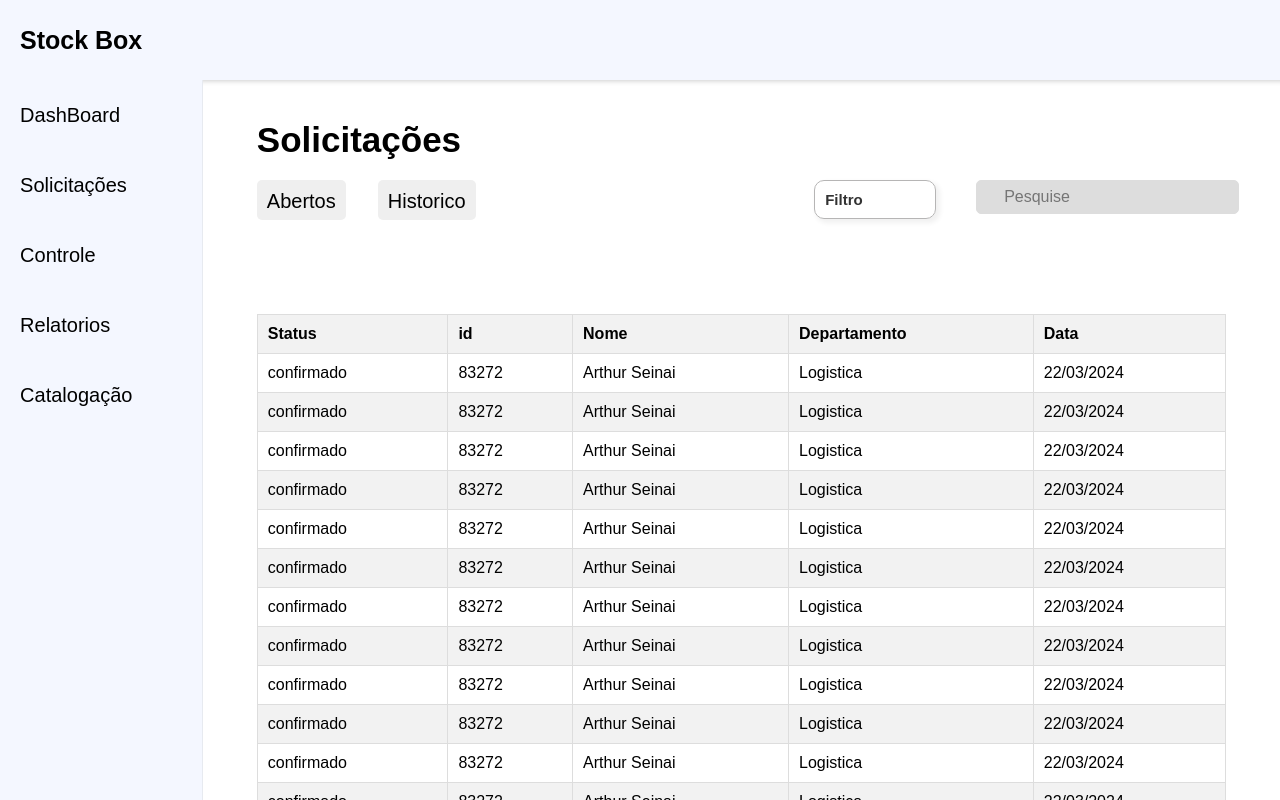
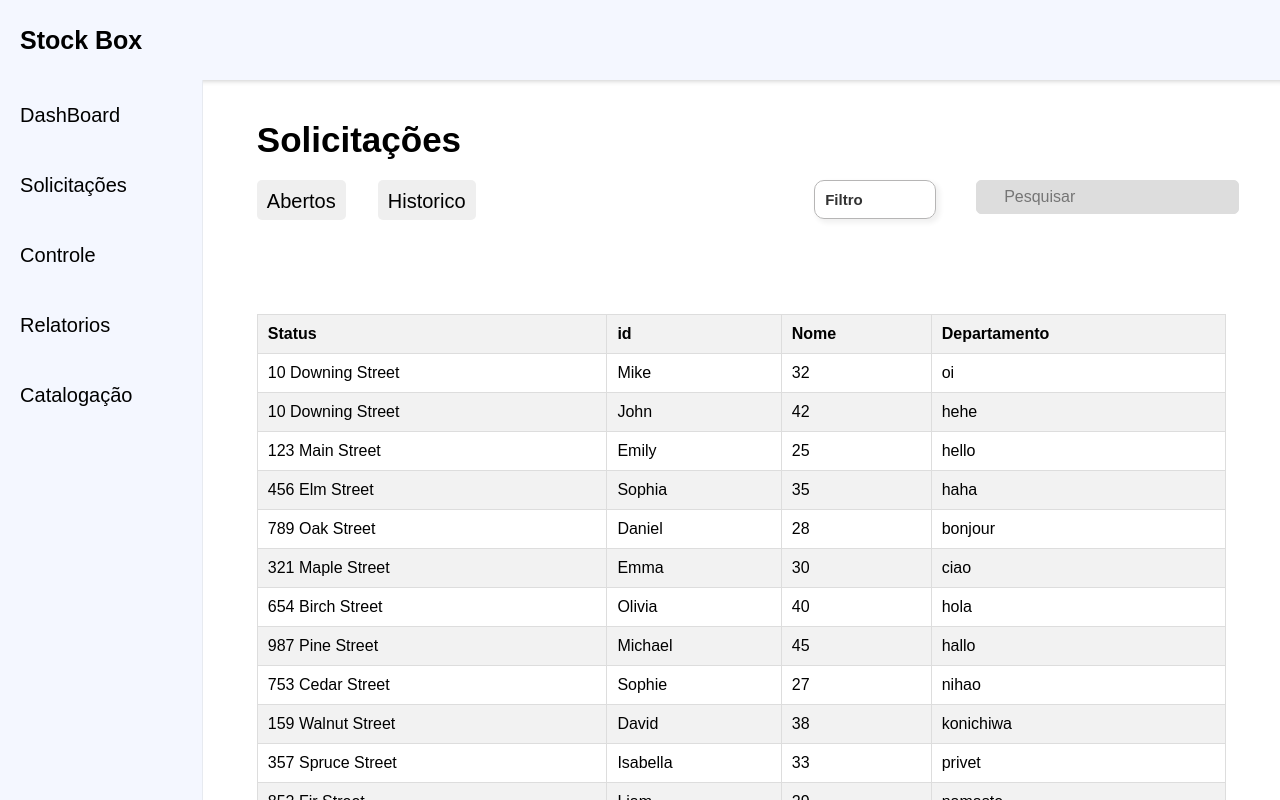
Before and after one commit to onDashCorporation/ACAI, a React (Vite) app in the folder frontend/: page /solicitacoes in a window 1280 px wide. Built offline with nearby package versions, Linux system fonts and the light colour scheme.

Commit message:
Feat: new tabel

```diff
--- a/frontend/src/components/search/search.jsx
+++ b/frontend/src/components/search/search.jsx
@@ -1,7 +1,7 @@
 import React, { useEffect, useState } from "react";
 import * as S from "./style";
 
-const Search = ({ options }) => {
+const Search = ({ options, placeholder, onChange }) => {
   // conts que armazena o que esta sendo pesquisado
   const [inputSearch, setInputSearch] = useState("");
   // const que armazena o a pesquisa já filtrada
@@ -42,9 +42,9 @@ const Search = ({ options }) => {
         <S.SearchInput
 
           type="text"
-          placeholder="Pesquise"
+          placeholder={placeholder || "Pesquise"}
           value={inputSearch}
-          onChange={handleFilter}
+          onChange={onChange && handleFilter}
           maxlength={40}
         ></S.SearchInput>
       </S.SearchContainer>
--- a/frontend/src/pages/Solicitacoes/solicitacoes.jsx
+++ b/frontend/src/pages/Solicitacoes/solicitacoes.jsx
@@ -5,56 +5,23 @@ import Dropdown from "../../components/dropdown/dropdown";
 import { useState, useEffect } from "react";
 import Search from "../../components/search/search";
 import Options from "./db.json";
+import row from "./tabledb.json";
 const solicitacoes = () => {
-  const dataSource = [
-    {
-      key: "1",
-      name: "Mike",
-      age: 32,
-      address: "10 Downing Street",
-      hehe: "oi",
-    },
-    {
-      key: "2",
-      name: "John",
-      age: 42,
-      address: "10 Downing Street",
-      hehe: "hehe",
-    },
-  ];
 
   const [filterop, setFilterop] = useState("Filtro");
-  const [filteredInfo, setFilteredInfo] = useState({});
+  const [searchTerm, setSearchTerm] = useState("");
+  const [filteredRow, setFilteredRow] = useState(row); // Estado para armazenar as linhas filtradas
+  console.log(setSearchTerm)
+  // Função para filtrar as linhas com base no termo de pesquisa
+  useEffect(() => {
+    const filteredData = row.filter((value) =>
+      Object.values(value).some((field) =>
+        field.toString().toLowerCase().includes(searchTerm.toLowerCase())
+      )
+    );
+    setFilteredRow(filteredData);
+  }, [searchTerm]);
 
-
-
-
-  const columns = [
-    {
-      title: "Name",
-      dataIndex: "name", // Chave correspondente nos dados
-      key: "name",
-
-
-    },
-    {
-      title: "Age",
-      dataIndex: "age",
-      key: "age",
-    },
-    {
-      title: "Address",
-      dataIndex: "address",
-      key: "address",
-
-    },
-    {
-      title: "Hehe",
-      dataIndex: "hehe",
-      key: "hehe",
-
-    },
-  ];
 
   return (
     <S.Body>
@@ -74,7 +41,8 @@ const solicitacoes = () => {
                   <Dropdown filterop={filterop} setFilterop={setFilterop} />
                 </S.FilterContainer>
                 <S.SearchContainer>
-                  <Search placeholder="oi" options={Options} />
+                  <Search placeholder="Pesquisar" options={Options}
+                  onChange={(e) => setSearchTerm(e.target.value)}/>
                 </S.SearchContainer>
               </S.InsertContainer>
             </S.Header>
@@ -87,111 +55,23 @@ const solicitacoes = () => {
                 <th>id</th>
                 <th>Nome</th>
                 <th>Departamento</th>
-                <th>Data</th>
+
                 </tr>
               </S.TableHeader>
               <S.TableBody>
-                <tr>
-                  <td>confirmado</td>
-                  <td>83272</td>
-                  <td>Arthur Seinai   </td>
-                  <td>Logistica</td>
-                  <td>22/03/2024</td>
-                </tr>
-                <tr>
-                  <td>confirmado</td>
-                  <td>83272</td>
-                  <td>Arthur Seinai   </td>
-                  <td>Logistica</td>
-                  <td>22/03/2024</td>
-                </tr>
-                <tr>
-                  <td>confirmado</td>
-                  <td>83272</td>
-                  <td>Arthur Seinai   </td>
-                  <td>Logistica</td>
-                  <td>22/03/2024</td>
-                </tr>
-                <tr>
-                  <td>confirmado</td>
-                  <td>83272</td>
-                  <td>Arthur Seinai   </td>
-                  <td>Logistica</td>
-                  <td>22/03/2024</td>
-                </tr>
-                  <tr>
-                    <td>confirmado</td>
-                    <td>83272</td>
-                    <td>Arthur Seinai   </td>
-                    <td>Logistica</td>
-                    <td>22/03/2024</td>
-                  </tr>
-                  <tr>
-                    <td>confirmado</td>
-                    <td>83272</td>
-                    <td>Arthur Seinai   </td>
-                    <td>Logistica</td>
-                    <td>22/03/2024</td>
-                  </tr>
-                  <tr>
-                    <td>confirmado</td>
-                    <td>83272</td>
-                    <td>Arthur Seinai   </td>
-                    <td>Logistica</td>
-                    <td>22/03/2024</td>
-                  </tr>
-                  <tr>
-                    <td>confirmado</td>
-                    <td>83272</td>
-                    <td>Arthur Seinai   </td>
-                    <td>Logistica</td>
-                    <td>22/03/2024</td>
-                  </tr>
-                  <tr>
-                    <td>confirmado</td>
-                    <td>83272</td>
-                    <td>Arthur Seinai   </td>
-                    <td>Logistica</td>
-                    <td>22/03/2024</td>
-                  </tr>
-                  <tr>
-                    <td>confirmado</td>
-                    <td>83272</td>
-                    <td>Arthur Seinai   </td>
-                    <td>Logistica</td>
-                    <td>22/03/2024</td>
-                  </tr>
-                  <tr>
-                    <td>confirmado</td>
-                    <td>83272</td>
-                    <td>Arthur Seinai   </td>
-                    <td>Logistica</td>
-                    <td>22/03/2024</td>
-                  </tr>
-                  <tr>
-                    <td>confirmado</td>
-                    <td>83272</td>
-                    <td>Arthur Seinai   </td>
-                    <td>Logistica</td>
-                    <td>22/03/2024</td>
-                  </tr>
-                  <tr>
-                    <td>confirmado</td>
-                    <td>83272</td>
-                    <td>Arthur Seinai   </td>
-                    <td>Logistica</td>
-                    <td>22/03/2024</td>
-                  </tr>
-                  <tr>
-                    <td>confirmado</td>
-                    <td>83272</td>
-                    <td>Arthur Seinai   </td>
-                    <td>Logistica</td>
-                    <td>22/03/2024</td>
-                  </tr>
 
+              {filteredRow.map((value) => (
+                <tr key={value.key}>
+                <td>{value.address}</td>
+                <td>{value.name} </td>
+                <td>{value.age}</td>
+                <td>{value.hehe}</td>
+              </tr>
+
+              ))}
               </S.TableBody>
             </S.StyledTable>
+
 
           </S.TableContainer>
         </S.Container>
--- /dev/null
+++ b/frontend/src/pages/Solicitacoes/tabledb.json
@@ -0,0 +1,86 @@
+[
+    {
+      "key": "1",
+      "name": "Mike",
+      "age": 32,
+      "address": "10 Downing Street",
+      "hehe": "oi"
+    },
+    {
+      "key": "2",
+      "name": "John",
+      "age": 42,
+      "address": "10 Downing Street",
+      "hehe": "hehe"
+    },
+    {
+        "key": "3",
+        "name": "Emily",
+        "age": 25,
+        "address": "123 Main Street",
+        "hehe": "hello"
+      },
+      {
+        "key": "4",
+        "name": "Sophia",
+        "age": 35,
+        "address": "456 Elm Street",
+        "hehe": "haha"
+      },
+      {
+        "key": "5",
+        "name": "Daniel",
+        "age": 28,
+        "address": "789 Oak Street",
+        "hehe": "bonjour"
+      },
+      {
+        "key": "6",
+        "name": "Emma",
+        "age": 30,
+        "address": "321 Maple Street",
+        "hehe": "ciao"
+      },
+      {
+        "key": "7",
+        "name": "Olivia",
+        "age": 40,
+        "address": "654 Birch Street",
+        "hehe": "hola"
+      },
+      {
+        "key": "8",
+        "name": "Michael",
+        "age": 45,
+        "address": "987 Pine Street",
+        "hehe": "hallo"
+      },
+      {
+        "key": "9",
+        "name": "Sophie",
+        "age": 27,
+        "address": "753 Cedar Street",
+        "hehe": "nihao"
+      },
+      {
+        "key": "10",
+        "name": "David",
+        "age": 38,
+        "address": "159 Walnut Street",
+        "hehe": "konichiwa"
+      },
+      {
+        "key": "11",
+        "name": "Isabella",
+        "age": 33,
+        "address": "357 Spruce Street",
+        "hehe": "privet"
+      },
+      {
+        "key": "12",
+        "name": "Liam",
+        "age": 29,
+        "address": "852 Fir Street",
+        "hehe": "namaste"
+      }
+  ]
--- a/package.json
+++ b/package.json
@@ -10,6 +10,7 @@
     "preview": "vite preview"
   },
   "dependencies": {
+    "@nextui-org/react": "^2.2.10",
     "antd": "^5.15.3",
     "iconoir-react": "^7.5.0",
     "react": "^18.2.0",
```
Also changed, not shown: 1 other file (tests, documents, lock files or other folders).
